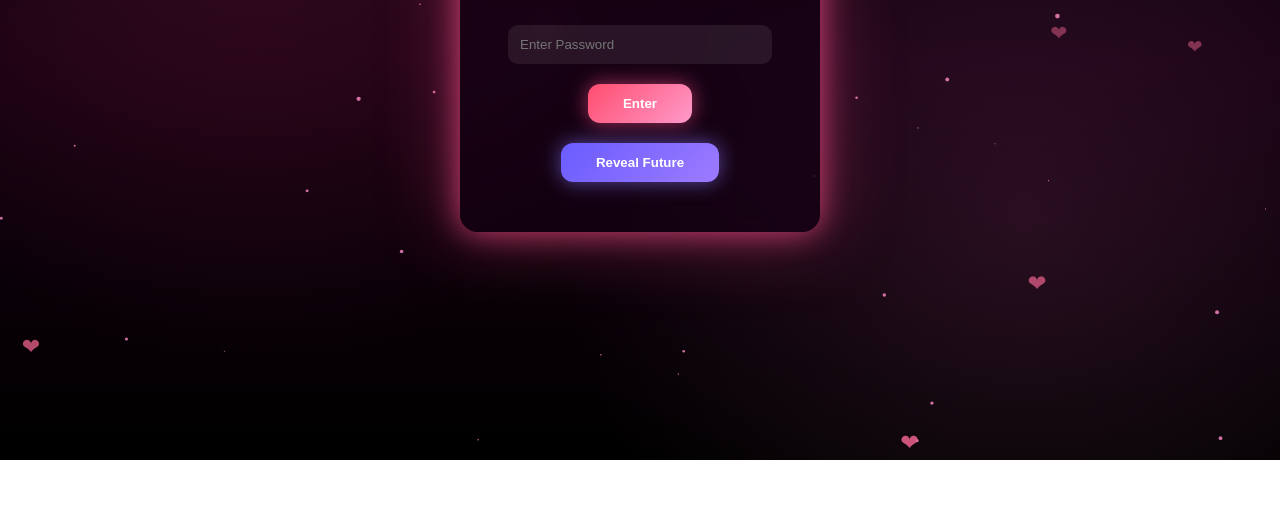
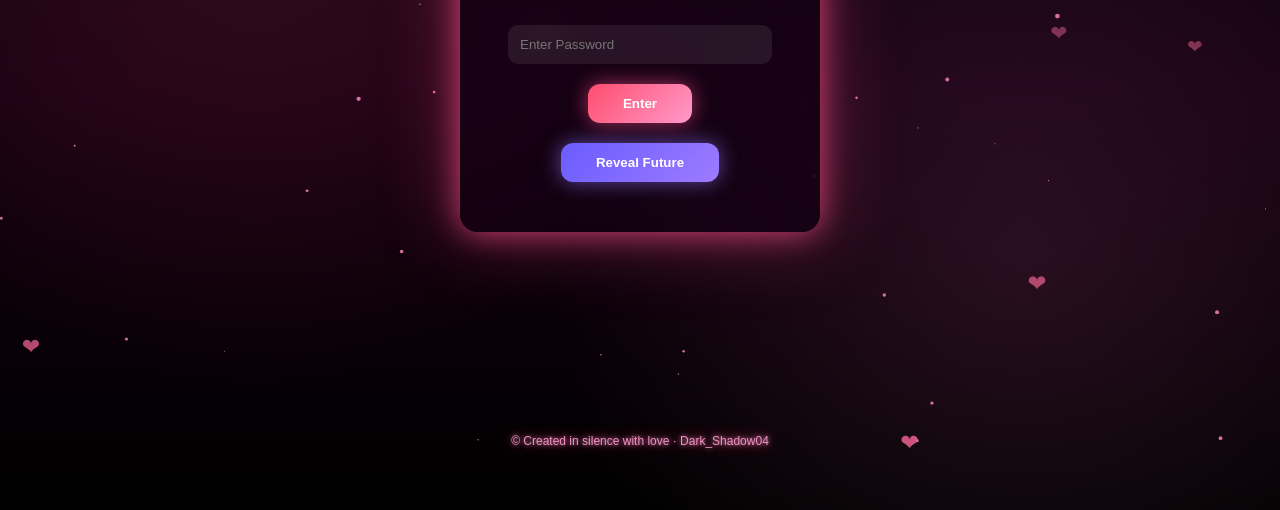
Before and after one commit to DarkShadow04/signals-in-silence, a plain HTML site: page index.html in a window 1280 px wide. Shown: the part 340-850 px from the top of the page. Before the commit the page ends 800 px from the top, so only its background shows below. Drawn offline with Linux system fonts and the light colour scheme.

Commit message:
Update index.html

```diff
--- a/index.html
+++ b/index.html
@@ -480,6 +480,65 @@ heart.remove();
 
 </script>
 
+  <!-- VALENTINE COPYRIGHT FOOTER START -->
+<style>
+#copyright{
+    position:fixed;
+    bottom:12px;
+    left:0;
+    width:100%;
+
+    text-align:center;
+
+    font-size:12px;
+    font-family:'Poppins', sans-serif;
+
+    color:#ff9acb;
+
+    text-shadow:
+        0 0 5px rgba(255,154,203,0.9),
+        0 0 15px rgba(255,105,180,0.7),
+        0 0 25px rgba(255,20,147,0.5);
+
+    opacity:0;
+    animation:fadeInCopyright 3s ease forwards;
+
+    z-index:9999;
+
+    pointer-events:none;
+}
+
+@keyframes fadeInCopyright{
+    from{
+        opacity:0;
+        transform:translateY(10px);
+    }
+    to{
+        opacity:0.95;
+        transform:translateY(0);
+    }
+}
+
+/* Mobile safe spacing */
+@media(max-width:600px){
+    #copyright{
+        font-size:11px;
+        bottom:10px;
+        padding:0 15px;
+        line-height:1.4;
+    }
+}
+
+/* Prevent overlap */
+body{
+    padding-bottom:50px;
+}
+</style>
+
+<div id="copyright">
+© Created in silence with love · Dark_Shadow04
+</div>
+<!-- VALENTINE COPYRIGHT FOOTER END -->
 
 </body>
 
```
